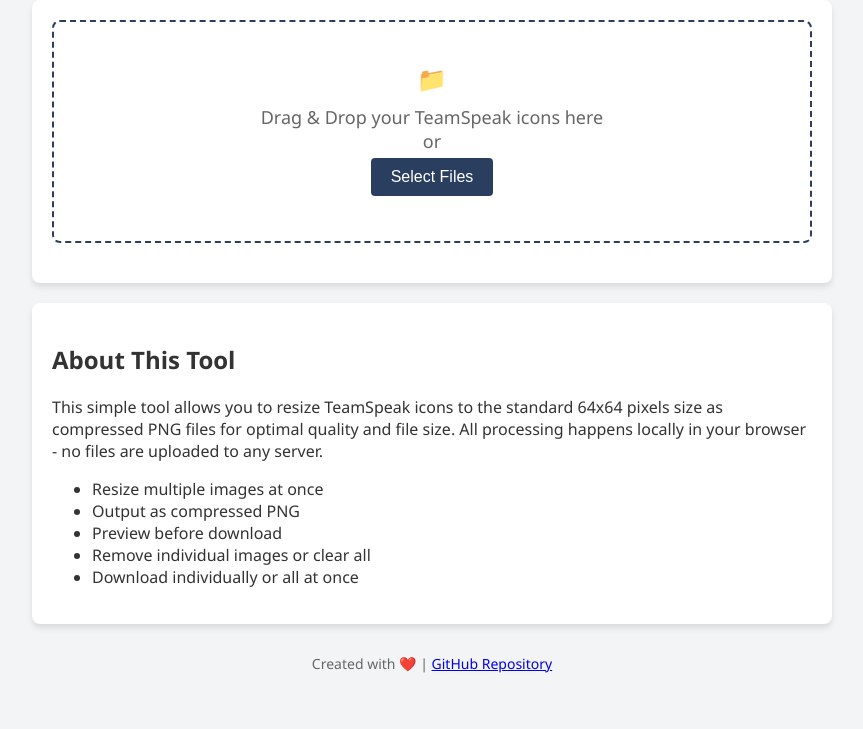
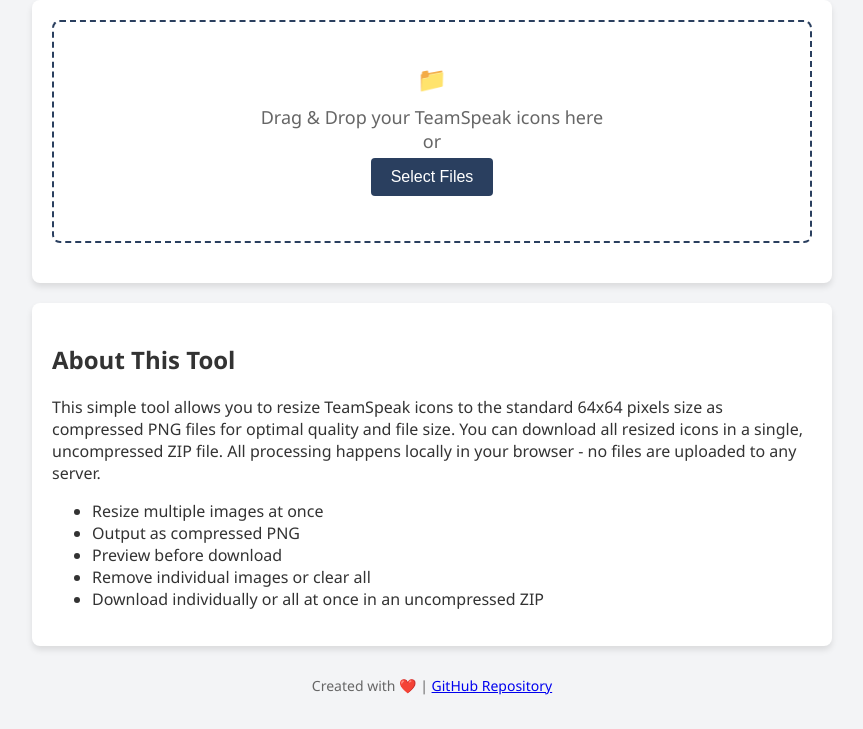
Before and after one commit to xFanexx/ts3-icon-resizer, a plain HTML site: page index.html in a window 1280 px wide. Shown: the part 106-835 px from the top of the page, without its empty margins (208-1071 px from the left). Before the commit the page ends 813 px from the top, so only its background shows below. Drawn offline with Linux system fonts and the light colour scheme; a script that the page names is missing.

Commit message:
Update index.html

```diff
--- a/index.html
+++ b/index.html
@@ -19,7 +19,7 @@
 
         <div class="controls" id="controls-container" style="display: none;">
             <button class="btn clear-btn" id="clear-all-btn">Clear All</button>
-            <button class="btn" id="download-all-btn">Download All</button>
+            <button class="btn" id="download-all-btn">Download All as ZIP</button>
         </div>
 
         <div id="preview-container" class="preview-container"></div>
@@ -27,13 +27,13 @@
 
     <div class="container">
         <h2>About This Tool</h2>
-        <p>This simple tool allows you to resize TeamSpeak icons to the standard 64x64 pixels size as compressed PNG files for optimal quality and file size. All processing happens locally in your browser - no files are uploaded to any server.</p>
+        <p>This simple tool allows you to resize TeamSpeak icons to the standard 64x64 pixels size as compressed PNG files for optimal quality and file size. You can download all resized icons in a single, uncompressed ZIP file. All processing happens locally in your browser - no files are uploaded to any server.</p>
         <ul>
             <li>Resize multiple images at once</li>
             <li>Output as compressed PNG</li>
             <li>Preview before download</li>
             <li>Remove individual images or clear all</li>
-            <li>Download individually or all at once</li>
+            <li>Download individually or all at once in an uncompressed ZIP</li>
         </ul>
     </div>
 
```
